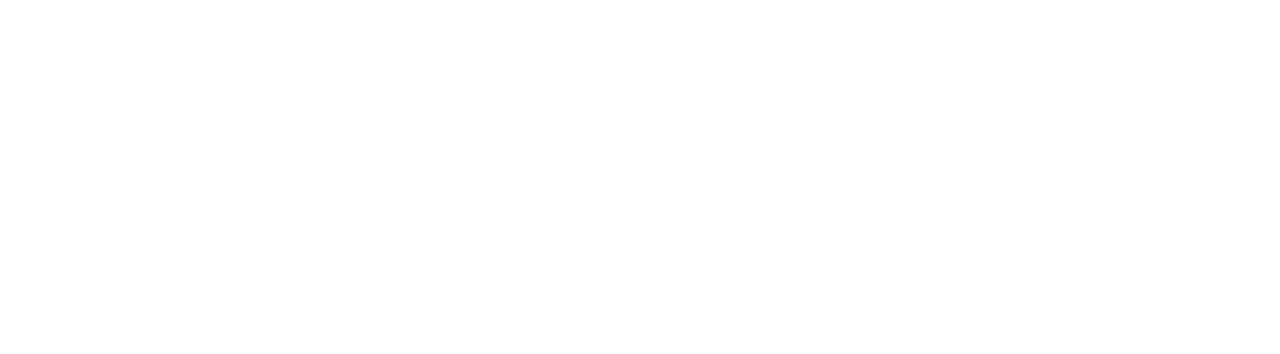
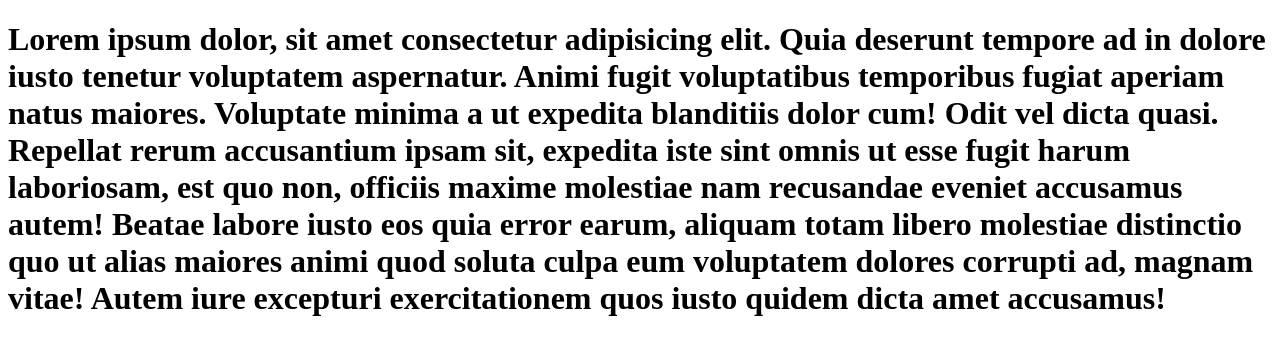
Before and after one commit to Shamshod-2005/market-place-client-project, a React (Vite) app: page / in a window 1280 px wide. Shown: the top 354 px of the page. Built offline with nearby package versions, Linux system fonts and the light colour scheme.

Commit message:
app.jsx o'zgardi

```diff
--- a/src/App.jsx
+++ b/src/App.jsx
@@ -1,9 +1,23 @@
 import "./App.css";
 
 function App() {
-  return <>
-
-  </>;
+  return (
+    <>
+      <h1>
+        Lorem ipsum dolor, sit amet consectetur adipisicing elit. Quia deserunt
+        tempore ad in dolore iusto tenetur voluptatem aspernatur. Animi fugit
+        voluptatibus temporibus fugiat aperiam natus maiores. Voluptate minima a
+        ut expedita blanditiis dolor cum! Odit vel dicta quasi. Repellat rerum
+        accusantium ipsam sit, expedita iste sint omnis ut esse fugit harum
+        laboriosam, est quo non, officiis maxime molestiae nam recusandae
+        eveniet accusamus autem! Beatae labore iusto eos quia error earum,
+        aliquam totam libero molestiae distinctio quo ut alias maiores animi
+        quod soluta culpa eum voluptatem dolores corrupti ad, magnam vitae!
+        Autem iure excepturi exercitationem quos iusto quidem dicta amet
+        accusamus!
+      </h1>
+    </>
+  );
 }
 
 export default App;
```
